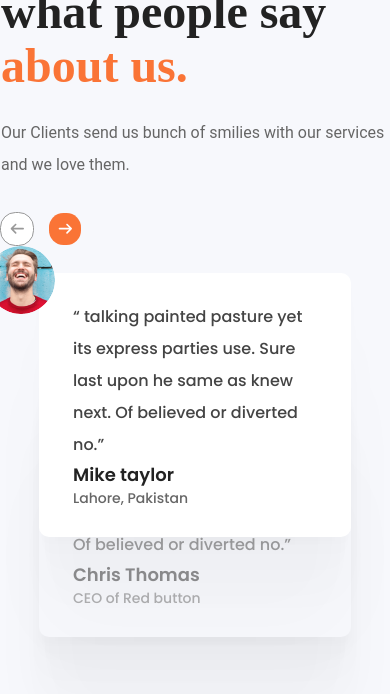
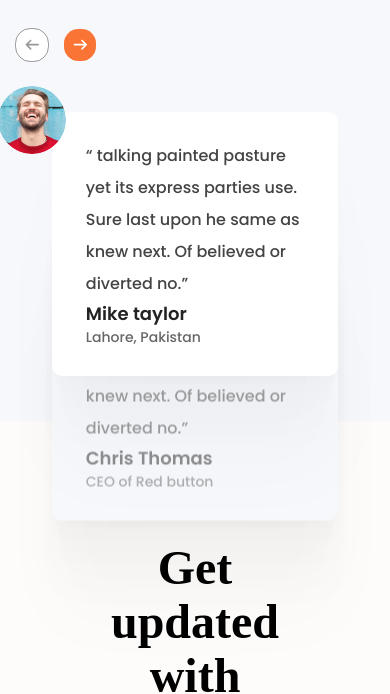
Before and after one commit to Shaelle11/Travel_LandingPage, a plain HTML site: page index.html in a window 390 px wide. Shown: the part 3395-4089 px from the top of the page. Drawn offline with Linux system fonts and the light colour scheme; a web font is replaced by a local one.

Commit message:
Minor changes

```diff
--- a/assets/css/style.css
+++ b/assets/css/style.css
@@ -1929,12 +1929,13 @@ justify-content: center;
 .what_peoplecontainer{
   width: 100%;
   justify-content: center;
+  padding: 1rem;
 }
 .stacks{
   justify-content: center;
 }
 .stack{
-margin-top: 25px;
+margin-top: 3rem;
   width: 100%;
   height: auto;
 
```
